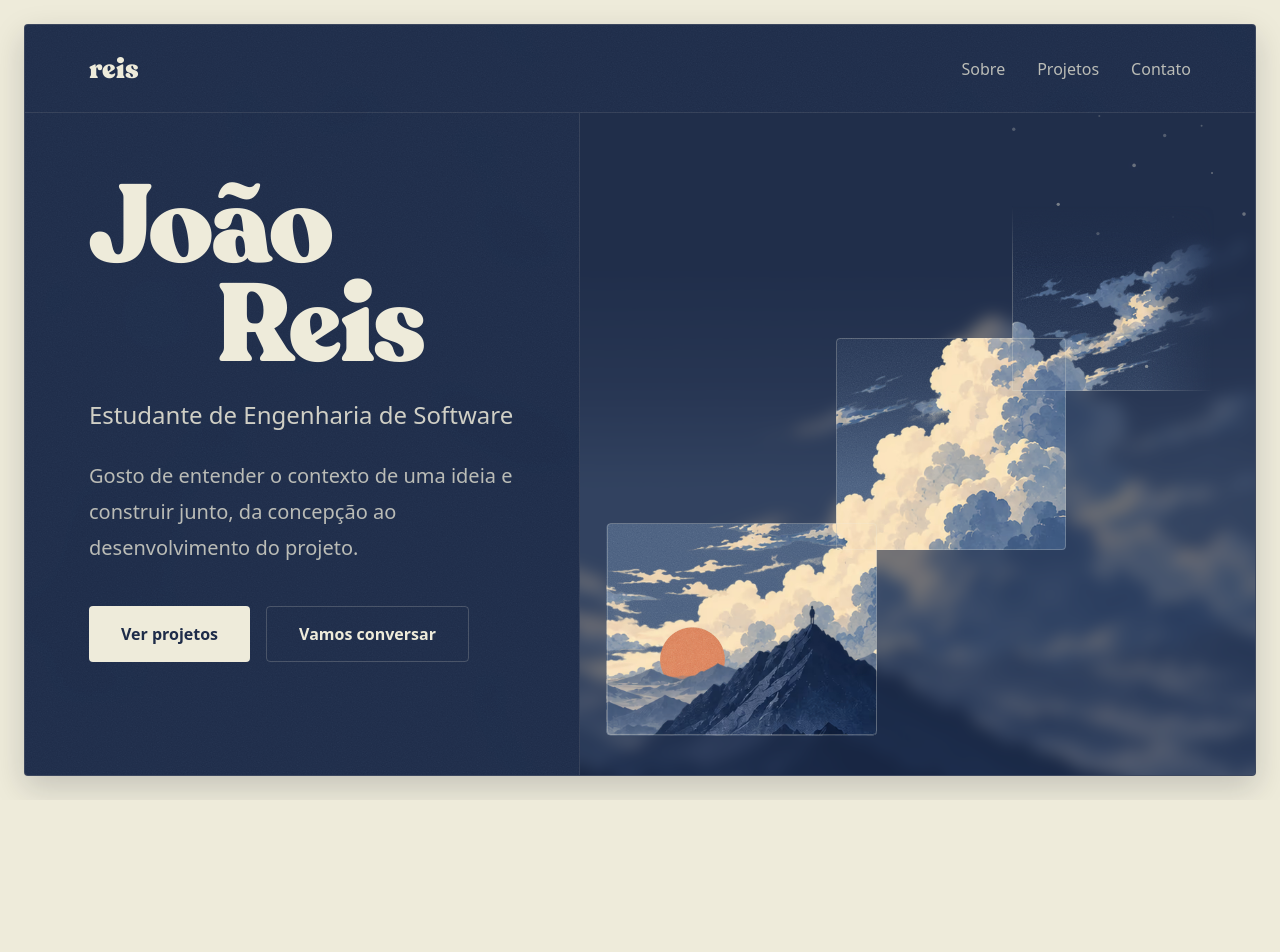
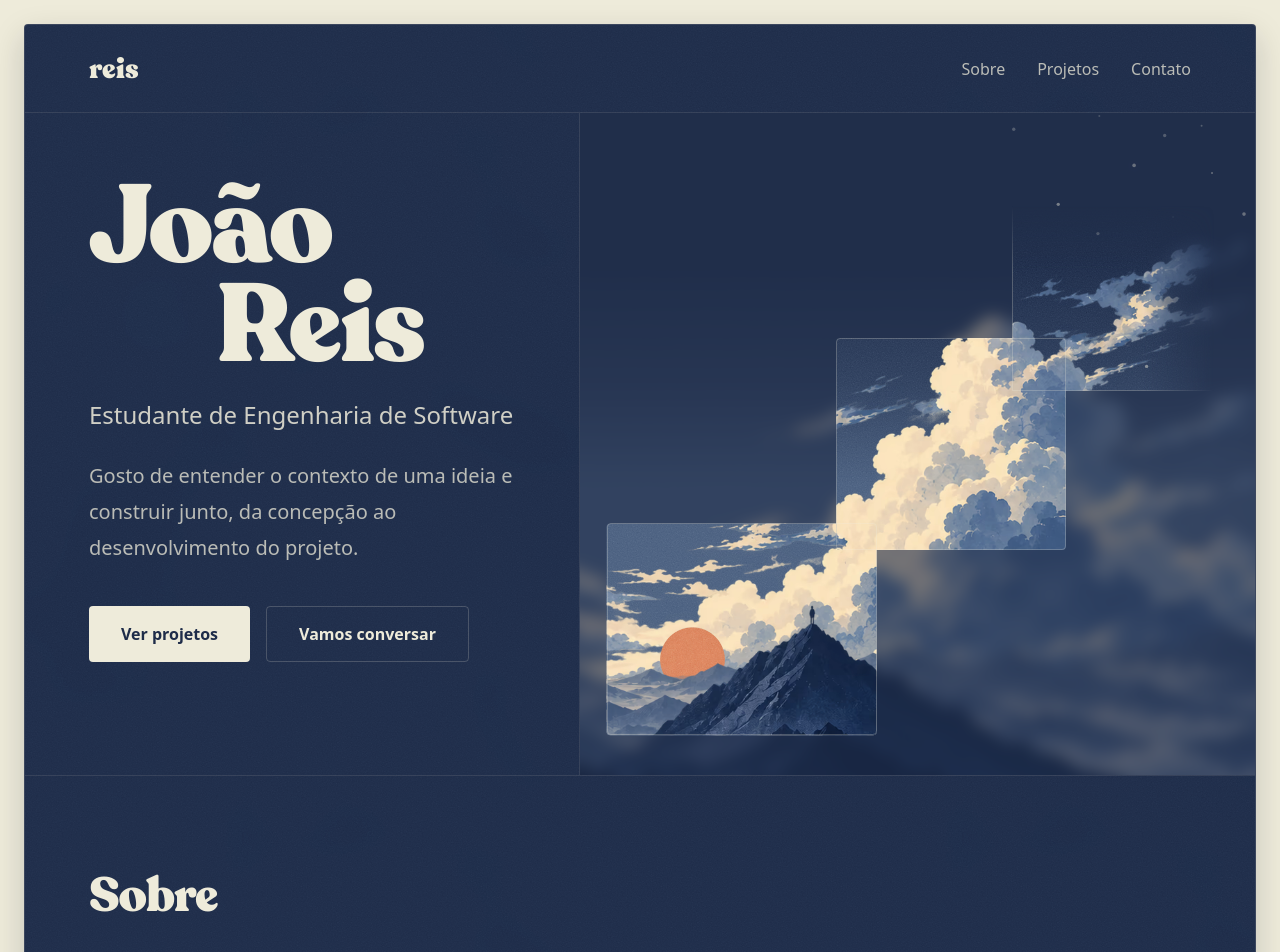
Before and after one commit to whosjvrs/portfolio-reis, a React (Vite) app: page / in a window 1280 px wide. Shown: the top 952 px of the page. Before the commit the page ends 800 px from the top, so only its background shows below. Built offline with nearby package versions, Linux system fonts and the light colour scheme.

Commit message:
feat(about): seção Sobre com título e componente Section base

```diff
--- a/src/App.tsx
+++ b/src/App.tsx
@@ -1,5 +1,6 @@
 import Header from './layouts/Header'
 import PageShell from './layouts/PageShell'
+import AboutSection from './sections/AboutSection'
 import HeroSection from './sections/HeroSection'
 
 function App() {
@@ -8,6 +9,7 @@ function App() {
       <Header />
       <main>
         <HeroSection />
+        <AboutSection />
       </main>
     </PageShell>
   )
--- /dev/null
+++ b/src/components/ui/Section.tsx
@@ -0,0 +1,26 @@
+import type { ReactNode } from 'react'
+import { useTranslation } from 'react-i18next'
+import type { SectionId } from '../../config/sections'
+
+type SectionProps = { id: SectionId; className?: string; children?: ReactNode }
+
+// Base das seções da página: id da lista central e título do i18n.
+// O visual das seções ainda será definido
+function Section({ id, className = '', children }: SectionProps) {
+  const { t } = useTranslation()
+  const headingId = `${id}-heading`
+
+  return (
+    <section id={id} aria-labelledby={headingId} className={className}>
+      <h2
+        id={headingId}
+        className="font-display text-4xl leading-none font-black tracking-display not-italic lg:text-5xl"
+      >
+        {t(`sections.${id}.title`)}
+      </h2>
+      {children}
+    </section>
+  )
+}
+
+export default Section
--- a/src/i18n/locales/pt-BR/common.json
+++ b/src/i18n/locales/pt-BR/common.json
@@ -17,5 +17,16 @@
     "description": "Gosto de entender o contexto de uma ideia e construir junto, da concepção ao desenvolvimento do projeto.",
     "projectsAction": "Ver projetos",
     "contactAction": "Vamos conversar"
+  },
+  "sections": {
+    "about": {
+      "title": "Sobre"
+    },
+    "projects": {
+      "title": "Projetos"
+    },
+    "contact": {
+      "title": "Contato"
+    }
   }
 }
--- /dev/null
+++ b/src/sections/AboutSection.tsx
@@ -0,0 +1,11 @@
+import Section from '../components/ui/Section'
+
+function AboutSection() {
+  return (
+    // min-h-svh é provisório: dá espaço de rolagem ao entardecer da hero.
+    // Remover quando a seção tiver conteúdo
+    <Section id="about" className="min-h-svh border-t border-cream/10 px-gutter py-16 lg:py-24" />
+  )
+}
+
+export default AboutSection
```
Also changed, not shown: 1 other file (tests, documents, lock files or other folders).
